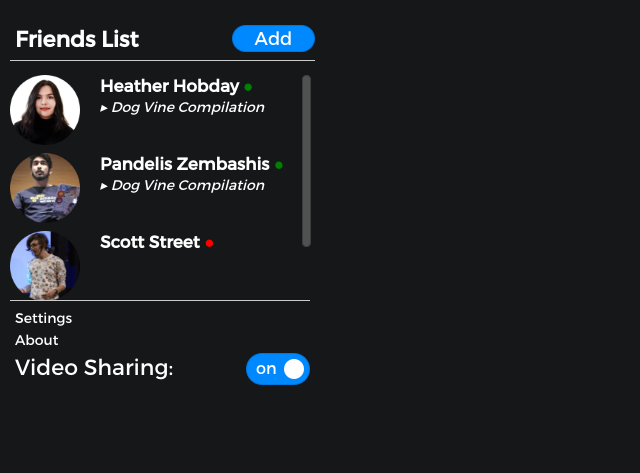
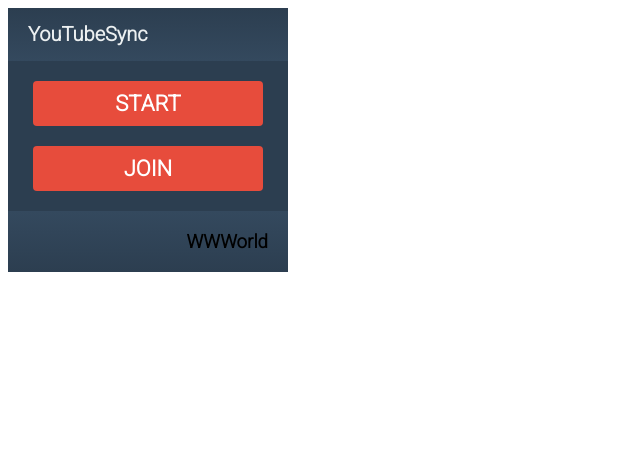
Before and after one commit to PandelisZ/WWWorld, a browser extension: page src/browser_action/main.html in a window 1280 px wide. Shown: the whole page, without its empty margins (0-640 px from the left). Drawn offline with Linux system fonts and the light colour scheme.

Commit message:
replace main.html and style.css with YTSync ones

```diff
--- a/src/browser_action/main.html
+++ b/src/browser_action/main.html
@@ -1,52 +1,21 @@
 <!DOCTYPE HTML>
+<html>
 <head>
   <meta charset="utf-8">
-  <title>Home - WWWorld</title>
+  <title>Home - YouTubeSync</title>
+  <link href='https://fonts.googleapis.com/css?family=Roboto:300' rel='stylesheet' type='text/css'>
   <link rel="stylesheet" type="text/css" href="style.css">
-  <!--<link href='https://fonts.googleapis.com/css?family=Montserrat' rel='stylesheet' type='text/css'>-->
 </head>
 <body>
   <div class="window">
     <div class="header">
-      <div class="left">
-        <h1>Friends List</h1>
-      </div>
-      <div class="right">
-        <h1><a href="newfriend.html"><img src="img/add2.png"></img></a></h1>
-      </div>
+      <h1>YouTubeSync</h1>
     </div>
-    <div class="friends-list">
-      <div id="scroll">
-        <img src="img/scroll.png"></img>
-      </div>
-      <div id="friend">
-        <img src="img/heather.png" alt="heather propic">
-        <div class="info">
-        <h2>Heather Hobday <i class="online">●</i> </h2>
-        <h3>▸ Dog Vine Compilation</h3>
-      </div>
-      </div>
-      <div id="friend">
-        <img src="img/panda.png" alt="pandelis propic">
-          <div class="info">
-        <h2>Pandelis Zembashis <i class="online">●</i> </h2>
-        <h3>▸ Dog Vine Compilation</h3>
-        </div>
-      </div>
-      <div id="friend">
-        <img src="img/scott.png" alt="scott propic">
-        <div class="info">
-          <h2>Scott Street <i class="offline">●</i> </h2>
-        </div>
-      </div>
-    </div>
-    <div class="options">
-      <ul>
-        <li><a href="settings.html">Settings</a></li>
-        <li><a href="about.html">About</a></li>
-        <li id="bigger">Video Sharing:<img class="videoSharing" src="img/on.png"></img></li>
-      </ul>
+    <a href="start.html"><h2 id="button" class="button-red">START</h2></a>
+    <a href="join.html"><h2 id="button">JOIN</h2></a>
+    <div class="footer">
+      <h3>WWWorld</h3>
     </div>
   </div>
 </body>
-</HTML>
+</html>
--- a/src/browser_action/style.css
+++ b/src/browser_action/style.css
@@ -1,190 +1,136 @@
-body {
-font-family: 'Montserrat', sans-serif;
-background-color: #151718;
-color: white;
-/*font-size: 20px;*/
-padding: 0px;
-margin: 0px;
+html {
+  font-family: 'Roboto', sans-serif;
+  font-weight: 300;
 }
 
-@font-face {
-font-family: Montserrat;
-src: url("font/Montserrat-Regular.otf") format("opentype");
+h1 {
+  font-size: 20px;
 }
 
-@font-face {
-font-family: GraublauWeb;
-font-weight: bold;
-src: url("font/Montserrat-Bold.otf") format("opentype");
+h2 {
+  font-size: 22px;
+}
+
+.window {
+  background-color: #2c3e50;
+  margin: 0px;
+  width: 280px;
+}
+
+.header {
+  background: #2c3e50;
+  background-image: -webkit-linear-gradient(top, #2c3e50, #34495e);
+  background-image: -moz-linear-gradient(top, #2c3e50, #34495e);
+  background-image: -ms-linear-gradient(top, #2c3e50, #34495e);
+  background-image: -o-linear-gradient(top, #2c3e50, #34495e);
+  background-image: linear-gradient(to bottom, #2c3e50, #34495e);
+  margin-top: 0px;
+  margin-left: 0px;
+  margin-right: 0px;
+  padding-top: 1px;
+  padding-bottom: 1px;
+  padding-left: 20px;
+}
+
+.header h1, h2 {
+  color: #ecf0f1;
+}
+
+.footer {
+  position: relative;
+  background: #34495e;
+  background-image: -webkit-linear-gradient(top, #34495e, #2c3e50);
+  background-image: -moz-linear-gradient(top, #34495e, #2c3e50);
+  background-image: -ms-linear-gradient(top, #34495e, #2c3e50);
+  background-image: -o-linear-gradient(top, #34495e, #2c3e50);
+  background-image: linear-gradient(to bottom, #34495e, #2c3e50);
+  margin-bottom: 0px;
+  margin-left: 0px;
+  margin-right: 0px;
+  padding-top: 1px;
+  padding-bottom: 1px;
+  padding-right: 20px;
+  text-align: right;
 }
 
 a {
+  text-decoration: none;
   color: white;
-  text-decoration: none;
 }
 
-h1 {
-  font-size: 22px;
+#left {
+  float: left;
+  margin-left: 20px;
 }
 
-h2 {
-  font-size: 17px;
+#right {
+  right: -200px;
+  margin-right: 20px;
+  position: relative;
 }
 
-h3 {
-  font-size: 14px;
+#button {
+  background-color: #c0392b;
+  margin-left: 25px;
+  padding: 10px;
+  margin-right: 25px;
+  margin-top: 20px;
+  margin-bottom: 20px;
+  text-align: center;
+  -webkit-border-radius: 4;
+  -moz-border-radius: 4;
+  border-radius: 4px;
+  color: #ffffff;
+  background: #e74c3c;
+  padding: 10px 20px 10px 20px;
 }
 
-ul {
-  font-size: 14px;
+#button:hover {
+  background: #e74c3c;
+  background-image: -webkit-linear-gradient(top, #e74c3c, #c0392b);
+  background-image: -moz-linear-gradient(top, #e74c3c, #c0392b);
+  background-image: -ms-linear-gradient(top, #e74c3c, #c0392b);
+  background-image: -o-linear-gradient(top, #e74c3c, #c0392b);
+  background-image: linear-gradient(to bottom, #e74c3c, #c0392b);
 }
 
-#scroll {
-  position: absolute;
-  left: 302px;
+input {
+  background-color: #c0392b;
+  margin-left: 20px;
+  margin-right: 25px;
+  margin-top: 20px;
+  padding-top: 10px;
+  padding-bottom: 10px;
+  text-align: center;
+  -webkit-border-radius: 4;
+  -moz-border-radius: 4;
+  border-radius: 4px;
+  color: #ffffff;
+  font-size: 20px;
+  background: #e74c3c;
+  box-sizing: border-box;
+  border: none;
 }
 
-#bigger {
-  font-size: 22px;
+#insidetext {
+  margin-left: 20px;
+  color: #ecf0f1;
 }
 
-.left {
-  float:left;
+#pausebutton {
+  margin-left: 20px;
+  width: 75px;
 }
 
-.right {float:right;}
-
-.welcome {
-  text-align: center;
+#sharebutton {
+  width: 75px;
 }
 
-.window {
-  height: 450px;
-  width: 300px;
-  padding: 10px;
-  margin: 0px;
+#quitbutton {
+  margin-right: 20px;
+  width: 75px;
 }
 
-.header {
-  width: 100%;
-  height: 50px;
-  border-bottom: 1px solid #cccccc;
-  padding-left: 5px;
+#yourname {
+  margin-left: 20px;
 }
-
-.header h2 {
-  padding-left: 10px;
-}
-
-.friends-list {
-  height: 25px;
-}
-
-#friend {
-  widows: 100%;
-  height: 90px;
-  margin-bottom: -26px;
-}
-
-#friend .info {
-  margin-left: 90px;
-  float: left:
-}
-
-#friend .info h3 {
-  margin-top: -13px;
-  font-weight: normal;
-  font-style: italic;
-}
-
-#friend .online {
-  font-style: normal;
-  color: green;
-}
-
-#friend .offline {
-  font-style: normal;
-  color: red;
-}
-
-#friend img {
-  float: left;
-  width: 70px;
-  height: 70px;
-}
-
-.add-friend img {
-  width: 290px;
-  margin-top: 15px;
-}
-
-.add-friend #friend img {
-  margin-top: 0px;
-}
-
-.add-friend #friend h2 {
-  margin-left: 90px;
-  margin-top: 15px;
-}
-
-#field {
-  color: grey;
-}
-
-#selected {
-  color: grey;
-}
-
-#upload {
-  color: grey;
-}
-
-.about img {
-  margin: 0 auto;
-  margin-top: 15px;
-  width: 70px;
-  height: 70px;
-}
-
-.about #made-by {
-  color: grey;
-}
-
-.options {
-  border-top: 1px solid #ccc;
-  position: absolute;
-  top: 300px;
-  width: 300px;
-}
-
-.options li {
-  margin-bottom: 5px;
-}
-
-.options ul {
-  list-style: none;
-  margin-left: -35px;
-  margin-top: 8px;
-}
-
-.options .left {
-  float: left;
-}
-
-.options .right {
-  float: right;
-}
-
-.options img {
-  float: right;
-}
-
-.videoSharing {
-  float: right;
-}
-
-.settings img {
-  float: right;
-  width: 75px;
-  height: 75px;
-}
```
